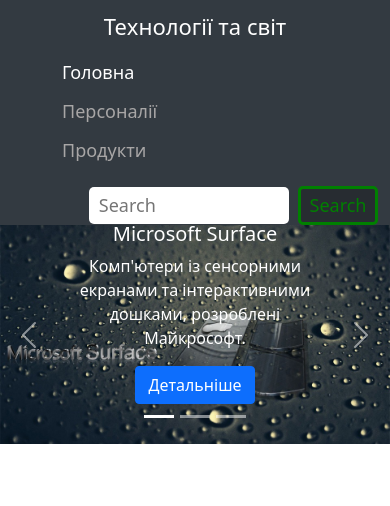
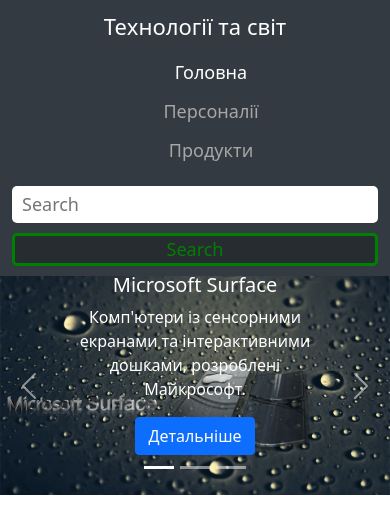
Before and after one commit to vovan42002/vovan42002.github.io, a PHP site: page / in a window 390 px wide. Shown: the top 506 px of the page. Run offline with PHP 8.4, Linux system fonts and the light colour scheme.

Commit message:
updated adaptability. Finish

```diff
--- a/css/style.css
+++ b/css/style.css
@@ -134,22 +134,30 @@
     .product__info-ino {
         text-align: center;
     }
-
+    .form {
+        flex-direction: column;
+    }
+    .form__btn {
+        width: 100%;
+        margin: 0 0 10px;
+        padding: 0;
+    }
+    .form__input {
+        width: 100%;
+        margin-bottom: 10px;
+    }
 }
 
 @media screen and (max-width: 576px) {
     .logo {
         text-align: center;
     }
-    .new {
+    .head {
         flex-direction: column;
     }
-}
-@media screen and (max-width: 400px) {
+
     .menu {
         flex-direction: column;
-    }
-    .form {
-        flex-direction: column;
+        text-align: center;
     }
 }
--- a/index.html
+++ b/index.html
@@ -15,8 +15,8 @@
 
     <header id="header" class="header">
         <div class="container">
-            <div class="row d-flex new">
-                <div class="col-lg-8 d-flex new">
+            <div class="row d-flex">
+                <div class="col-lg-8 d-flex head">
                     <div class="logo">
                         Технології та світ
                     </div>
```
